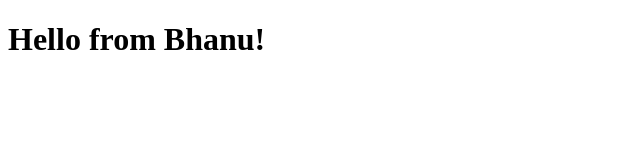
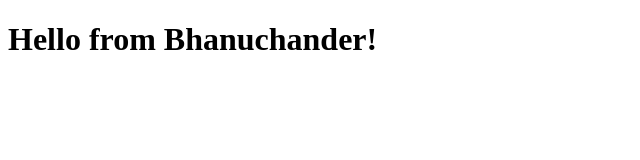
Before and after one commit to Bhanu0223/devops-static-site, a plain HTML site: page index.html in a window 1280 px wide. Shown: the whole page, without its empty margins (0-640 px from the left). Drawn offline with Linux system fonts and the light colour scheme.

Commit message:
name changed

```diff
--- a/index.html
+++ b/index.html
@@ -5,6 +5,6 @@
   <title>My DevOps Project</title>
 </head>
 <body>
-  <h1>Hello from Bhanu!</h1>
+  <h1>Hello from Bhanuchander!</h1>
 </body>
 </html>
```
